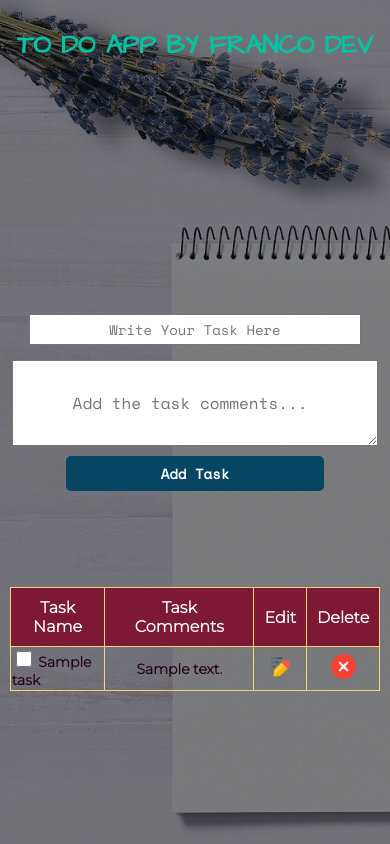
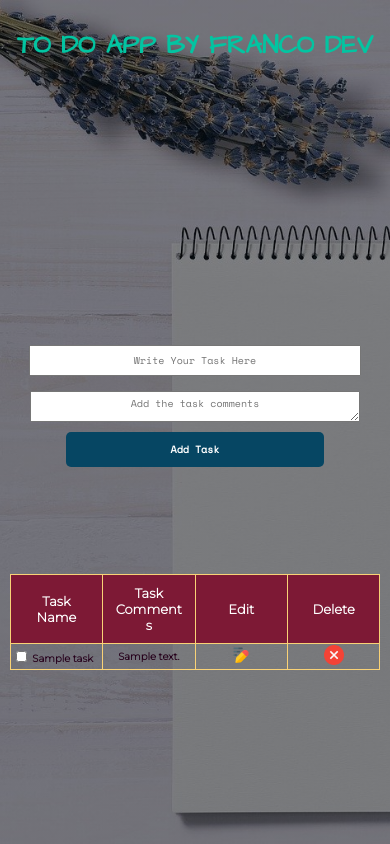
Before and after one commit to frakopy/TodoFlaskWebApp, a Flask app: page / in a window 390 px wide. Run offline with Flask 2, Linux system fonts and the light colour scheme; tables that the repository leaves empty or names only in its code hold one stand-in row (values such as "Sample post"); data that the repository does not hold is empty; some libraries are stand-ins or nearby versions.

Commit message:
Doing responsive for mobile 15/03/2022

```diff
--- a/static/css/styles.css
+++ b/static/css/styles.css
@@ -83,7 +83,7 @@ tr > .comentaries, .images {
     max-height: 28px;
 }
 
-/* Size the colums table */
+/* Size the colums table element */
 .name-task {width: 35%;}
 .comentaries {width: 55%;}
 .images {width: 10%;}
@@ -225,37 +225,40 @@ button:hover::after{
 /* ----------Defining media querys settings ---------------------------------------------------- */
 
 @media screen and (max-width: 700px) {
-    .header > h1{
-        font-size: 26px;
-    }
 
-    .grid-container > form > input{
-        font-size: 14px;
+    table{width: 100%;}
+
+    .name-task {width: 35%;}
+    .comentaries {width: 65%;}
+    .images {width: 5%;}
+
+    .header > h1{font-size: 26px;}
+
+    #input-taskName, #textarea-taskComments{
+        font-size: 10px;
         width: 90%;
         height: 25px;
     }
 
+    textarea::placeholder {line-height: 20px;}
+
     button{
-        font-size: 14px;
+        font-size: 10px;
         height: 35px;
     }
 
-    th{
-        font-size: 16px;
-    }
+    th{font-size: 13px;}
 
-    td{
-        font-size: 14px;
-    }
+    td{font-size: 10px;}
 
     input[type="checkbox"]{
-        width:16px;
-        height:16px;
+        width:11px;
+        height:11px;
     }
 
     .edit, .delete {
-        max-width: 25px;
-        max-height: 25px;
+        max-width: 20px;
+        max-height: 20px;
     }
 
     .grid-container{
@@ -264,7 +267,6 @@ button:hover::after{
 }
 
 @media screen and (max-width: 1000px) {
-
     .grid-container{
         grid-template-columns: repeat(auto-fit, minmax(auto, 95vw));
     }
--- a/static/js/script.js
+++ b/static/js/script.js
@@ -83,7 +83,10 @@ form.addEventListener('submit', (e) => {
         if(taskName.length === 0) {
             inputTaskName.style.color = 'red'
             inputTaskName.value = 'This element can not be empty, please write your task here'
-            setTimeout(() => {inputTaskName.value = ''}, 2000)
+            setTimeout(() => {
+                inputTaskName.value = ''
+                inputTaskName.style.color = 'black'
+            }, 2000)
         }
 
         else{
--- a/templates/index.html
+++ b/templates/index.html
@@ -17,8 +17,8 @@
         </header>
 
         <form class="form hide" id="form">
-            <input  type="text" class='task' id="input-taskName" name="task-name" placeholder="Write Your Task Here">
-            <textarea  class='coment-task' id="textarea-taskComments" name="task-comments" placeholder="Add the task comments... " wrap="soft"></textarea>
+            <input type="text" class='task' id="input-taskName" name="task-name" placeholder="Write Your Task Here">
+            <textarea class='coment-task' id="textarea-taskComments" name="task-comments" placeholder="Add the task comments" wrap="soft"></textarea>
             <button class="btn-task" id="btn-task"><span>Add Task</span></button>
         </form>
 
```
